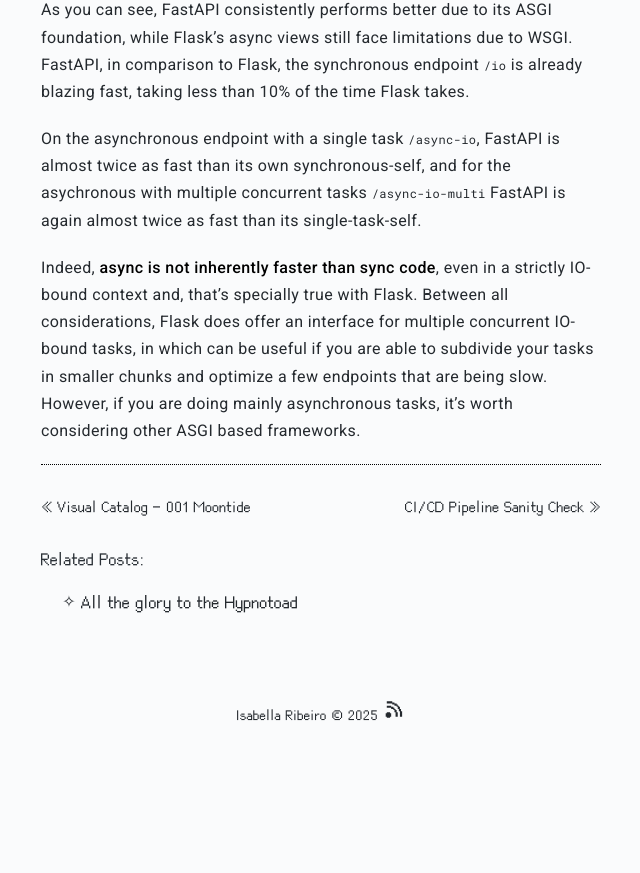
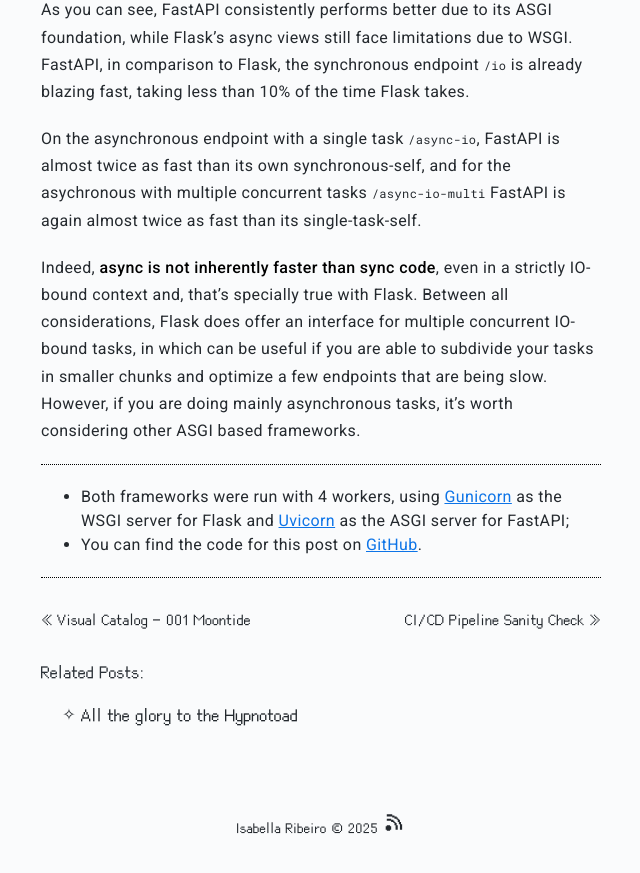
Before and after one commit to belinhacbr/belinhacbr.github.io, a Jekyll site: the page built from blog/_posts/2024-10-30-flask-sync-vs-async.md, in a window 1280 px wide and 900 px high, scrolled down 4849 px, cut to the strip 24-897 px from the top of the window. Shown: the whole strip, without its empty margins (319-959 px from the left). Built offline with Jekyll 4.4.1, drawn with Linux system fonts in a browser that asks for light colours; before the commit the page ends 5636 px from its top, so only the background shows below that.

Commit message:
update post references

```diff
--- a/blog/_posts/2024-10-30-flask-sync-vs-async.md
+++ b/blog/_posts/2024-10-30-flask-sync-vs-async.md
@@ -152,3 +152,7 @@
 On the asynchronous endpoint with a single task `/async-io`, FastAPI is almost twice as fast than its own synchronous-self, and for the asychronous with multiple concurrent tasks `/async-io-multi` FastAPI is again almost twice as fast than its single-task-self.
 
 Indeed, **async is not inherently faster than sync code**, even in a strictly IO-bound context and, that's specially true with Flask. Between all considerations, Flask does offer an interface for multiple concurrent IO-bound tasks, in which can be useful if you are able to subdivide your tasks in smaller chunks and optimize a few endpoints that are being slow. However, if you are doing mainly asynchronous tasks, it's worth considering other ASGI based frameworks.
+
+---
+- Both frameworks were run with 4 workers, using [Gunicorn](https://gunicorn.org/) as the WSGI server for Flask and [Uvicorn](https://www.uvicorn.org/) as the ASGI server for FastAPI;
+- You can find the code for this post on [GitHub](https://github.com/belinhacbr/flask-perf).
```
